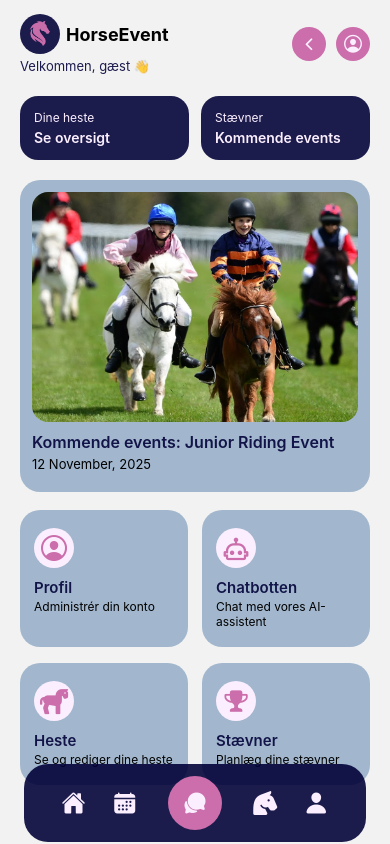
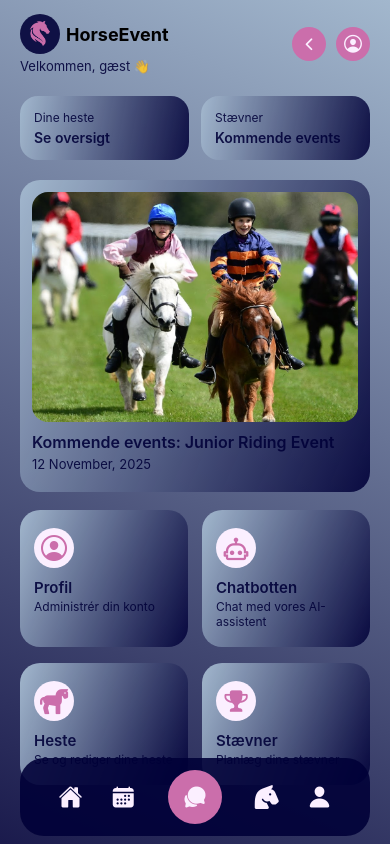
Before and after one commit to Nisamizzi63/HorseEventApp, a React Native app: screen /Home in a window 390 px wide. Built offline with nearby package versions, Linux system fonts and the light colour scheme.

Commit message:
Added gradient to Homescreen

```diff
--- a/components/layout/HomeScreenLayout/EventHighlightCard.js
+++ b/components/layout/HomeScreenLayout/EventHighlightCard.js
@@ -1,30 +1,51 @@
 // components/EventHighlightCard.js
 import React from 'react';
-import { View, Text, TouchableOpacity, StyleSheet, Image } from 'react-native';
+import { View, Text, TouchableOpacity, StyleSheet, Image, StyleSheet as RNStyleSheet } from 'react-native';
+import { LinearGradient } from 'expo-linear-gradient';
 import palette from '../../colors/palette';
-
 
 const EventHighlightCard = ({ title, date, onPress }) => (
   <TouchableOpacity style={styles.eventCard} onPress={onPress}>
+
+    {/* Gradient background */}
+    <LinearGradient
+      colors={[palette.lightblue, palette.darkblue]}
+      start={{ x: 0, y: 2 }}
+      end={{ x: 2, y: 3 }}
+      style={styles.gradientBackground}
+    />
+
+    {/* Card Content */}
+    <View style={styles.contentWrapper}>
       <View style={styles.eventImageWrapper}>
         <Image
-        source={require('../../../assets/KidsRacing.jpg')} // just adjust path if needed
+          source={require('../../../assets/KidsRacing.jpg')}
           style={styles.eventImage}
         />
       </View>
+
       <View style={styles.eventContent}>
         <Text style={styles.eventTitle}>{title}</Text>
         <Text style={styles.eventDate}>{date}</Text>
       </View>
+    </View>
+
   </TouchableOpacity>
 );
 
 const styles = StyleSheet.create({
   eventCard: {
-    backgroundColor: palette.lightblue,
     borderRadius: 20,
     padding: 12,
     marginTop: 20,
+    overflow: 'hidden',            // Makes gradient follow rounded corners
+    position: 'relative',
+  },
+  gradientBackground: {
+    ...RNStyleSheet.absoluteFillObject, // Full background layer
+  },
+  contentWrapper: {
+    zIndex: 2,                     // Ensures content is ABOVE gradient
   },
   eventImageWrapper: {
     width: '100%',
@@ -42,12 +63,12 @@ const styles = StyleSheet.create({
     marginBottom: 8,
   },
   eventTitle: {
-    color: palette.darkblue,
+    color: palette.darkblue,                // White text to fit gradient
     fontSize: 16,
     fontWeight: '600',
   },
   eventDate: {
-    color: palette.mint,
+    color: palette.darkblue,
     fontSize: 13,
     marginTop: 4,
   },
--- a/components/layout/HomeScreenLayout/MenuCard.js
+++ b/components/layout/HomeScreenLayout/MenuCard.js
@@ -1,24 +1,41 @@
 // components/MenuCard.js
 import React from 'react';
-import { TouchableOpacity, Text, StyleSheet, View } from 'react-native';
+import { TouchableOpacity, Text, StyleSheet, View, StyleSheet as RNStyleSheet } from 'react-native';
+import { LinearGradient } from 'expo-linear-gradient';
 import palette from '../../colors/palette';
 
 const MenuCard = ({ title, subtitle, icon, onPress }) => (
   <TouchableOpacity style={styles.card} onPress={onPress}>
-    <View style={styles.cardIconWrapper}>{icon}</View>
-    <Text style={styles.cardTitle}>{title}</Text>
-    <Text style={styles.cardSubtitle}>{subtitle}</Text>
+     <LinearGradient
+      colors={[palette.lightblue, palette.darkblue]}
+      start={{ x: 0, y: 2 }}
+      end={{ x: 2, y: 3 }}
+      style={styles.gradientBackground}
+    />
+
+    {/* Content on top of gradient */}
+    <View style={styles.cardContent}>
+      <View style={styles.cardIconWrapper}>{icon}</View>
+      <Text style={styles.cardTitle}>{title}</Text>
+      <Text style={styles.cardSubtitle}>{subtitle}</Text>
+    </View>
   </TouchableOpacity>
 );
 
 const styles = StyleSheet.create({
   card: {
     width: '48%',
-    backgroundColor: palette.lightblue,
     borderRadius: 20,
+    marginBottom: 16,
+    overflow: 'hidden', // so gradient follows rounded corners
+    position: 'relative',
+  },
+  gradientBackground: {
+    ...RNStyleSheet.absoluteFillObject, // fill entire card
+  },
+  cardContent: {
     paddingVertical: 18,
     paddingHorizontal: 14,
-    marginBottom: 16,
   },
   cardIconWrapper: {
     width: 40,
@@ -36,7 +53,7 @@ const styles = StyleSheet.create({
     marginBottom: 2,
   },
   cardSubtitle: {
-    color: palette.mint,
+    color: palette.darkblue,
     fontSize: 12,
   },
 });
--- a/components/layout/HomeScreenLayout/SmallCard.js
+++ b/components/layout/HomeScreenLayout/SmallCard.js
@@ -1,31 +1,48 @@
-// components/SmallCard.js
 import React from 'react';
-import { TouchableOpacity, Text, StyleSheet } from 'react-native';
+import { TouchableOpacity, Text, StyleSheet, View, StyleSheet as RNStyleSheet } from 'react-native';
+import { LinearGradient } from 'expo-linear-gradient';
 
 import palette from '../../colors/palette';
 
 const SmallCard = ({ label, value, onPress, style }) => (
   <TouchableOpacity style={[styles.smallCard, style]} onPress={onPress}>
-    <Text style={styles.smallCardLabel}>{label}</Text>
-    <Text style={styles.smallCardValue}>{value}</Text>
+
+    <LinearGradient
+      colors={[palette.lightblue, palette.darkblue]}
+      start={{ x: 0, y: 2 }}
+      end={{ x: 2, y: 3 }}
+      style={styles.gradientBackground}
+    />
+
+    {/* Content */}
+    <View style={styles.content}>
+      <Text style={styles.smallCardLabel}>{label}</Text>
+      <Text style={styles.smallCardValue}>{value}</Text>
+    </View>
+
   </TouchableOpacity>
 );
 
 const styles = StyleSheet.create({
   smallCard: {
     flex: 1,
-    backgroundColor: palette.darkblue,
+    borderRadius: 18,
+    overflow: 'hidden',      // makes gradient follow rounded corners
+    justifyContent: 'center',
+  },
+  gradientBackground: {
+    ...RNStyleSheet.absoluteFillObject, // fills entire card without affecting layout
+  },
+  content: {
     paddingVertical: 14,
     paddingHorizontal: 14,
-    borderRadius: 18,
-    justifyContent: 'center',
   },
   smallCardLabel: {
-    color: palette.lightpink,
+    color: palette.darkblue,
     fontSize: 12,
   },
   smallCardValue: {
-    color: palette.lightpink,
+    color: palette.darkblue,
     fontSize: 14,
     fontWeight: '600',
     marginTop: 4,
--- a/components/layout/SharedLayout/BottomMenuNavBar.js
+++ b/components/layout/SharedLayout/BottomMenuNavBar.js
@@ -33,9 +33,9 @@ const BottomMenuNavBar = ({ navigation }) => (
 const styles = StyleSheet.create({
   navbar: {
     position: 'absolute',
-    left: 0,
-    right: 0,
-    bottom: 2,
+    left: -4,
+    right: -4,
+    bottom: 8,
     flexDirection: 'row',
     justifyContent: 'space-around',
     alignItems: 'center',
--- a/package.json
+++ b/package.json
@@ -16,17 +16,18 @@
     "@react-navigation/native-stack": "^7.3.26",
     "expo": "~54.0.7",
     "expo-checkbox": "~5.0.7",
+    "expo-linear-gradient": "~15.0.7",
     "expo-status-bar": "~3.0.8",
     "openai": "^5.23.0",
     "react": "19.1.0",
     "react-native": "0.81.4",
     "react-native-gesture-handler": "~2.28.0",
     "react-native-get-random-values": "^1.11.0",
+    "react-native-linear-gradient": "^2.8.3",
     "react-native-reanimated": "~4.1.0",
     "react-native-safe-area-context": "~5.6.0",
     "react-native-screens": "~4.16.0",
-    "react-native-vector-icons": "^10.3.0",
-    "expo-linear-gradient": "~15.0.7"
+    "react-native-vector-icons": "^10.3.0"
   },
   "private": true
 }
--- a/screens/HomeScreen.js
+++ b/screens/HomeScreen.js
@@ -1,4 +1,3 @@
-// screens/HomeScreen.js
 import React from 'react';
 import {
   View,
@@ -7,6 +6,7 @@ import {
   StyleSheet,
 } from 'react-native';
 import { Ionicons, MaterialCommunityIcons, FontAwesome5, FontAwesome } from '@expo/vector-icons';
+import { LinearGradient } from 'expo-linear-gradient';
 import { useNavigation, useRoute } from '@react-navigation/native';
 
 //Shared Layout
@@ -14,6 +14,7 @@ import Header from '../components/layout/SharedLayout/Header';
 import BottomMenuNavBar from '../components/layout/SharedLayout/BottomMenuNavBar';
 import palette from '../components/colors/palette';
 
+//Homescreen Layout
 import SmallCard from '../components/layout/HomeScreenLayout/SmallCard';
 import EventHighlightCard from '../components/layout/HomeScreenLayout/EventHighlightCard';
 import MenuCard from '../components/layout/HomeScreenLayout/MenuCard';
@@ -25,6 +26,12 @@ export default function HomeScreen() {
   const userName = user ? user.userName : 'gæst';
 
   return (
+    <LinearGradient
+      colors={[palette.lightblue, palette.darkblue]}
+      start={{ x: 1, y: 0 }}
+      end={{ x: 0, y: 1 }}
+      style={styles.gradientBackground}
+    >
       <SafeAreaView style={styles.safeArea}>
         <ScrollView
           style={styles.scroll}
@@ -52,6 +59,7 @@ export default function HomeScreen() {
               onPress={() => navigation.navigate('Events')}
             />
           </View>
+
 
             {/* Event highlight */}
             <EventHighlightCard
@@ -106,16 +114,21 @@ export default function HomeScreen() {
         </ScrollView>
         <BottomMenuNavBar navigation={navigation} />
       </SafeAreaView>
+    </LinearGradient>
   );
 }
 
 const styles = StyleSheet.create({
+  gradientBackground: {
+    flex: 1,
+  },
   safeArea: {
     flex: 1,
-    backgroundColor: palette.midBlue,
+    backgroundColor: 'transparent', // important so gradient shows through
   },
   scroll: {
     flex: 1,
+    backgroundColor: 'transparent',
   },
   scrollContent: {
     paddingBottom: 120,
```
Also changed, not shown: screens/api.js (deleted, +0 -19 lines), 1 other file (tests, documents, lock files or other folders). Lines whose indentation alone changed are shown as unchanged.
